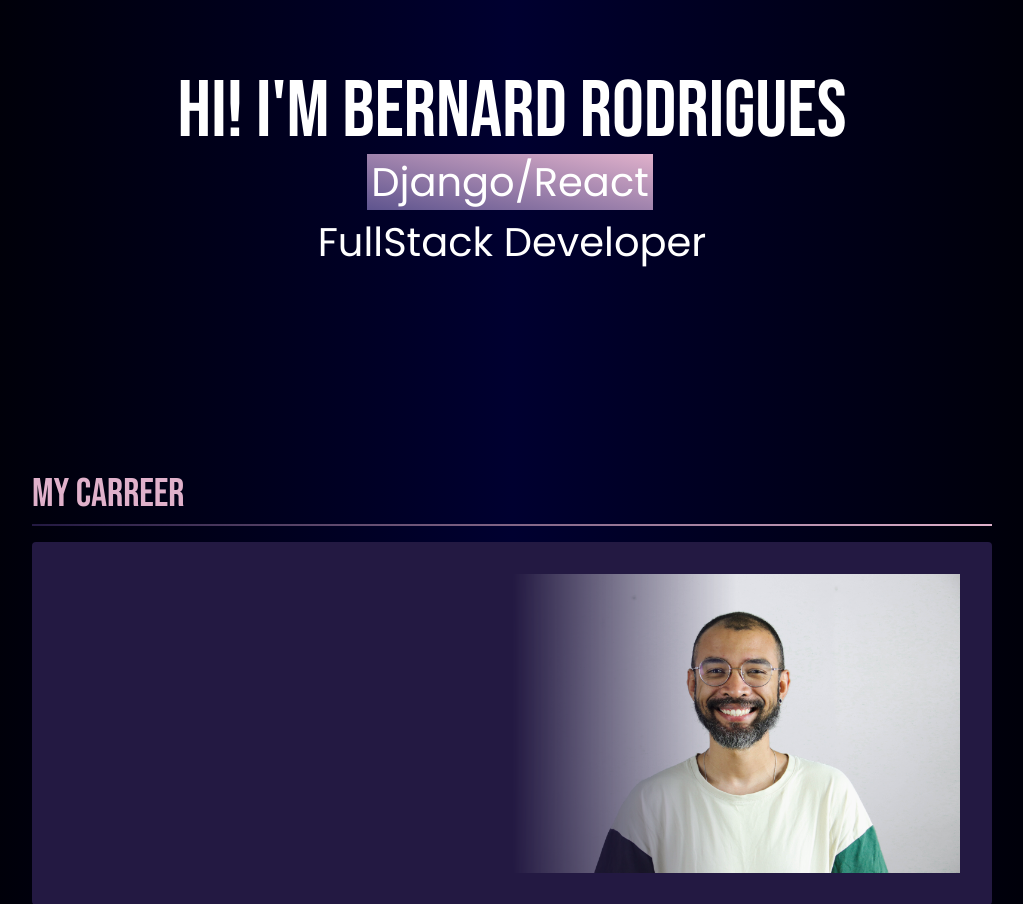
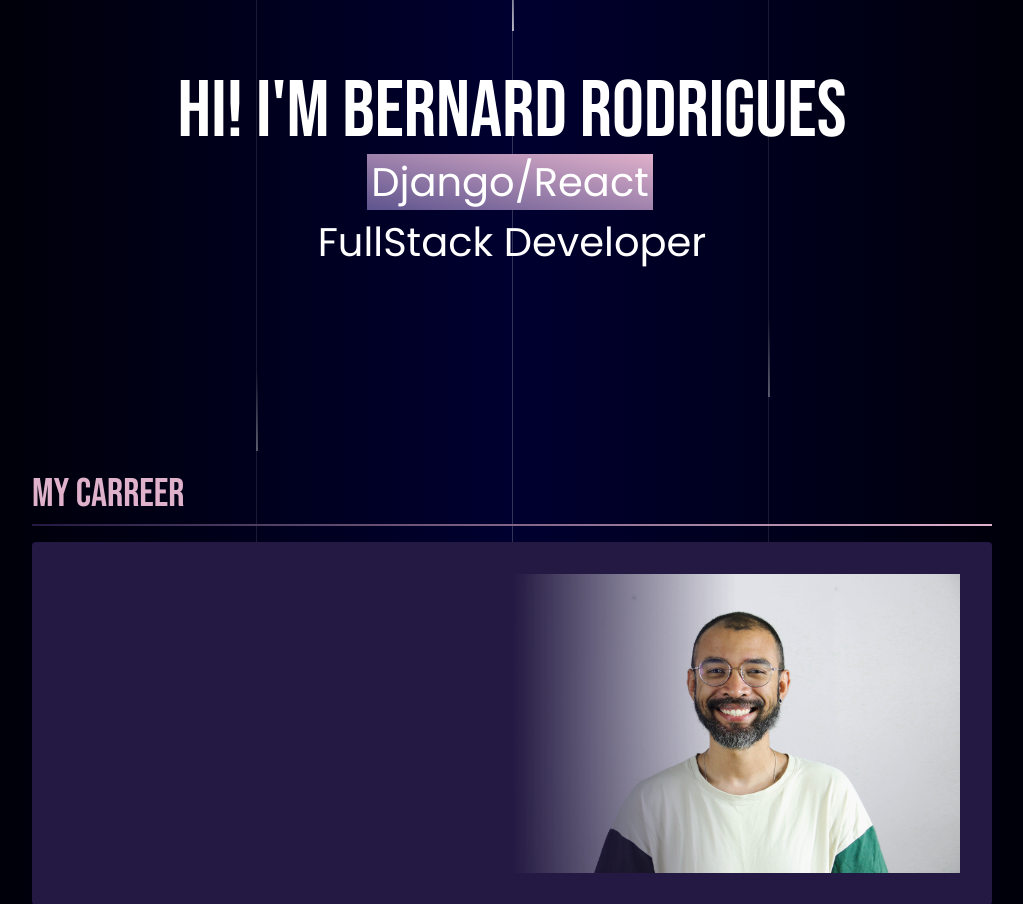
Before and after one commit to bernard-rodrigues/portfolio, a Python web app: template templates/template.html in a window 1280 px wide. Shown: the top 904 px of the page, without its empty margins (128-1151 px from the left). Run offline with Jinja, Linux system fonts and the light colour scheme; the template is opened without the code that fills it, so the values that code supplies are empty.

Commit message:
feat: add background lines

```diff
--- a/sass/input.scss
+++ b/sass/input.scss
@@ -1,4 +1,5 @@
 @import "reset.css";
+@import "lines.scss";
 
 $bebas: "Bebas Neue", serif;
 $poppins: "Poppins", serif;
@@ -103,6 +104,10 @@ h1, h2{
     gap: 2rem;
 
     .workCard{
+        background-color: $darkerPurple;
+        padding: 1rem;
+        border-radius: 0.25rem;
+
         .workStart, .workEnd{
             color: $mediumPurple;
             font-weight: 500;
@@ -295,6 +300,7 @@ h1, h2{
 
 .technologies{
     display: flex;
+    flex-wrap: wrap;
     justify-content: end;
     gap: 0.5rem;
 
--- a/scripts.js
+++ b/scripts.js
@@ -17,7 +17,9 @@ document.addEventListener("DOMContentLoaded", () => {
         const carousel = document.getElementById("carousel");
 
         // Resetar o carrossel ao estado inicial
-        carousel.style.transform = "translateX(0)";
+        if(carousel){
+            carousel.style.transform = "translateX(0)";
+        }
 
         // Remover clones existentes para evitar duplicação
         const originalItems = document.querySelectorAll(".carousel-item:not(.clone)");
@@ -109,9 +111,32 @@ document.addEventListener("DOMContentLoaded", () => {
         }
     };
 
+    const handleComets = () => {
+        const comets = document.getElementsByClassName("comet");
+        let screenHeight = window.innerHeight;
+
+        let speeds = [Math.random()*2 + 1, Math.random()*2 + 1, Math.random()*2 + 1];
+        let positions = Array(comets.length).fill(-comets[0].offsetHeight);
+
+        const moveComets = () => {
+            Array.from(comets).forEach((comet, index) => {
+                comet.style.top = `${positions[index]}px`
+                positions[index] += speeds[index];
+                if(positions[index] >= screenHeight){
+                    speeds[index] = Math.random()*2 + 1;
+                    positions[index] = -comets[0].offsetHeight;
+                }
+            })
+
+            requestAnimationFrame(moveComets);
+        }
+        requestAnimationFrame(moveComets);
+    }
+
     // Inicializar
     handleCarousel();
     handleProjectsDisplay();
+    handleComets();
 
     showMore.addEventListener("click", () => {
         projectsShown += projectsToAdd;
--- a/styles/style.css
+++ b/styles/style.css
@@ -1,4 +1,37 @@
 @import "reset.css";
+.lines {
+  position: fixed;
+  height: 100vh;
+  width: 1px;
+  background-color: rgba(255, 255, 255, 0.2);
+  top: 0;
+  z-index: -1;
+}
+.lines .comet {
+  position: absolute;
+  height: 10vh;
+  width: 2px;
+  background-color: rgba(255, 255, 255, 0.6666666667);
+  top: 0;
+  left: 50%;
+  transform: translateX(-50%);
+  mask-image: linear-gradient(to bottom, transparent, black);
+}
+
+#lines-1 {
+  left: 30%;
+  opacity: 0.5;
+}
+
+#lines-2 {
+  left: 50%;
+}
+
+#lines-3 {
+  left: 70%;
+  opacity: 0.5;
+}
+
 * {
   font-family: "Poppins", serif;
 }
@@ -74,6 +107,11 @@ h1, h2 {
   display: flex;
   flex-direction: column;
   gap: 2rem;
+}
+#work-experience-container .workCard {
+  background-color: #231942;
+  padding: 1rem;
+  border-radius: 0.25rem;
 }
 #work-experience-container .workCard .workStart, #work-experience-container .workCard .workEnd {
   color: #9f86c0;
@@ -234,6 +272,7 @@ h1, h2 {
 
 .technologies {
   display: flex;
+  flex-wrap: wrap;
   justify-content: end;
   gap: 0.5rem;
 }
--- /dev/null
+++ b/templates/components/lines.html
@@ -0,0 +1,11 @@
+<div id="lines-1" class="lines">
+    <div class="comet"></div>
+</div>
+
+<div id="lines-2" class="lines">
+    <div class="comet"></div>
+</div>
+
+<div id="lines-3" class="lines">
+    <div class="comet"></div>
+</div>
--- a/templates/template.html
+++ b/templates/template.html
@@ -10,6 +10,7 @@
 </header>
 
 <main>
+    {% include "./components/lines.html" %}
 
     {% include "./components/bio.html" %}
 
```
Also changed, not shown: index.html (+12 -0 lines), sass/lines.scss (added, +33 -0 lines), 1 other file.
